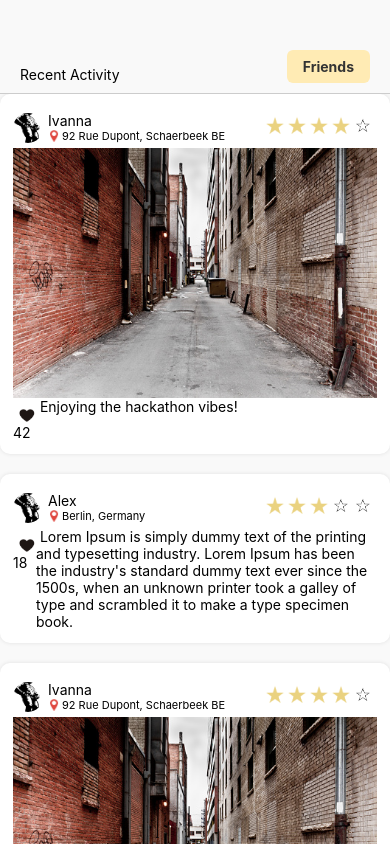
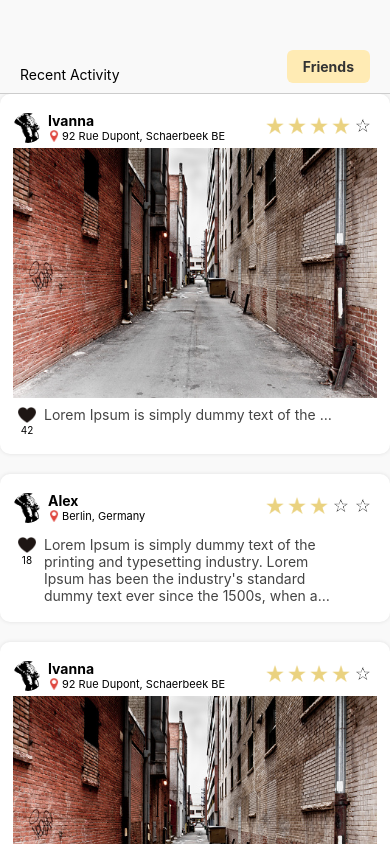
Before and after one commit to OmarSharieff/Oodo-Hackathon-Brown-Assortment, a React Native app in the folder client/: screen / in a window 390 px wide. Built offline with nearby package versions, Linux system fonts and the light colour scheme.

Commit message:
fix: handling text overflow in post feed

```diff
--- a/client/screens/home.js
+++ b/client/screens/home.js
@@ -16,8 +16,8 @@ const posts = [
     location: '92 Rue Dupont, Schaerbeek BE',
     image: require('../assets/image.png'), // use require() for local assets
     rating: 4,
-    likes: 42,
-    description: 'Enjoying the hackathon vibes!',
+    likes: 42 ,
+    description: "Lorem Ipsum is simply dummy text of the printing and typesetting industry. Lorem Ipsum has been the industry's standard dummy text ever since the 1500s, when an unknown printer took a galley of type and scrambled it to make a type specimen book.",
   },
   {
     id: '2',
@@ -54,7 +54,6 @@ export default function HomeScreen({ navigation }) {
                 </View>
                 </View>
 
-                {/* <Text style={styles.rating}>⭐ ⭐ ⭐ ⭐ ⭐</Text> */}
                 <View style={styles.rating}>
                 {[...Array(5)].map((_, index) => (
                     <Image
@@ -79,10 +78,13 @@ export default function HomeScreen({ navigation }) {
                 <Image source={require('../assets/heart_pressed.png')} style={styles.heart} resizeMode="contain" />
                 <Text style={styles.likesText}>{item.likes}</Text>
             </View>
-            <Text style={styles.description}>
-            <Text style={styles.username}>{item.username} </Text>
-            {item.description}
-            </Text>
+            <Text
+                style={styles.description}
+                numberOfLines={item.image ? 1 : 4}   // 👈 conditional lines
+                ellipsizeMode="tail"                 // adds "..." if truncated
+            >
+                {item.description}
+              </Text>
         </View>
         </View>
     );
@@ -206,13 +208,6 @@ locationText:{
   marginRight: 2,
 },
 
-heart: {
- height: 18,
-    width: 18,
-    marginTop: 8,
-    marginLeft: 5
-},
-
 headerInfo: {
   flexDirection: 'column',
   alignItems: 'flex-start',
@@ -220,7 +215,37 @@ headerInfo: {
 },
 
 postFooter: {
-  flexDirection: 'row'
-}
+  flexDirection: 'row',
+  alignContent: 'flex-start',
+  marginTop: 8,
+  marginRight: 40,
+  paddingBottom: 5
+},
+
+description: {
+  fontSize: 14,
+  color: '#444',
+},
+username: {
+  fontWeight: 'bold',
+},
+
+likesContainer: {
+  flexDirection: 'column',
+  alignItems: 'center',
+  paddingRight: 8,
+  paddingLeft: 5
+},
+
+likesText: {
+  fontSize: 10,
+  textAlign: 'center',
+  overflow: 'hidden'
+},
+
+heart: {
+  height: 18,
+  width: 18,
+},
 
 });
```
Also changed, not shown: client/assets/heart_pressed.png.
